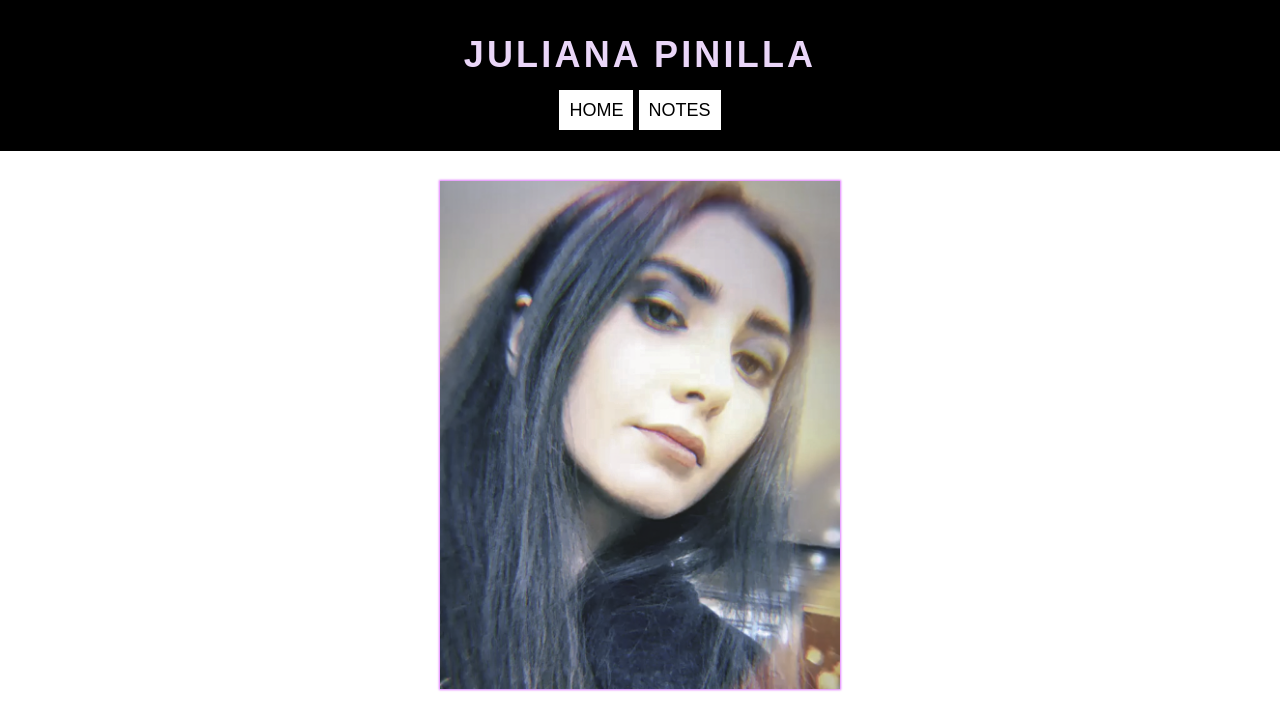
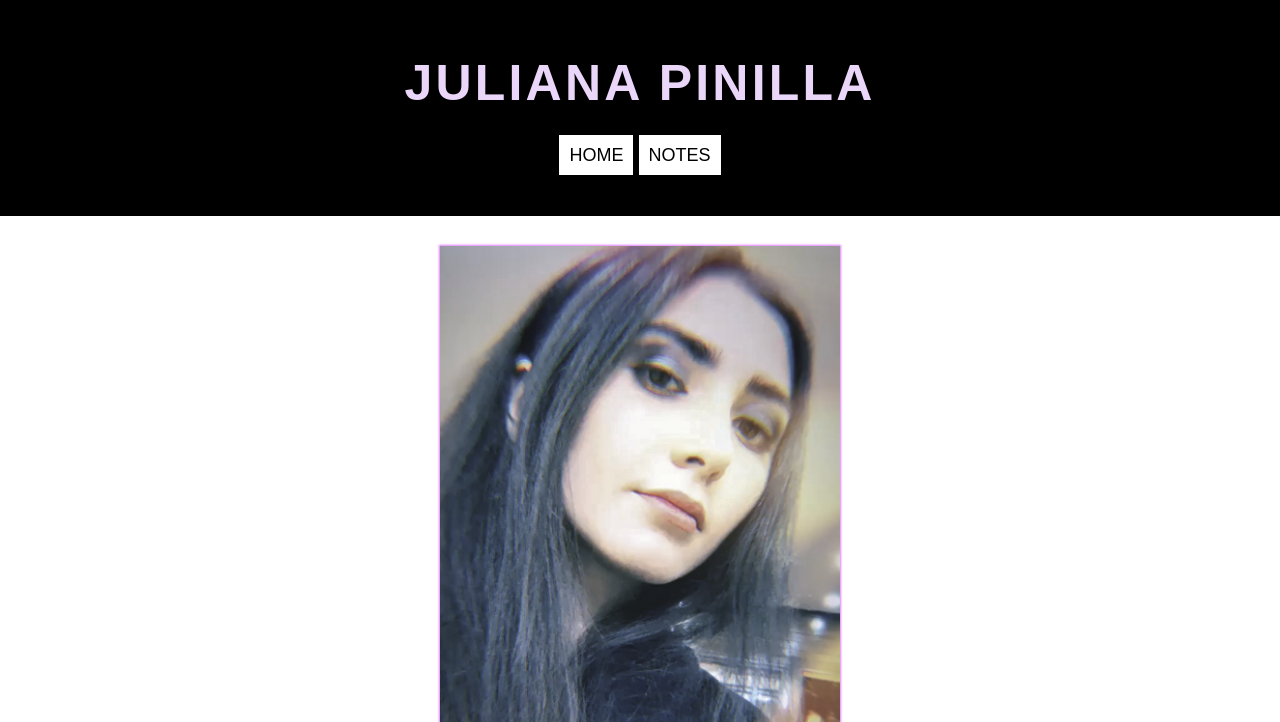
Before and after one commit to pinillah/html-assignment, a plain HTML site: page index.html in a window 1280 px wide. Shown: the top 722 px of the page. Drawn offline with Linux system fonts and the light colour scheme.

Commit message:
fixes css

```diff
--- a/css/main.css
+++ b/css/main.css
@@ -6,15 +6,17 @@ body {
     margin: 0px;
 }
 
+
+header {
+    margin-bottom: 30px;
+}
+
 header,
 footer {
     background-color: black;
     color: white;
     text-align: center;
-    padding-top: 10px;
-    padding-left: 50px;
-    padding-right: 50px;
-    padding-bottom: 30px;
+    padding: 20px;
 }
 
 p {
@@ -89,6 +91,7 @@ a:hover, a:focus {
 
 .site-title {
     color: rgb(234, 214, 248);
+    font-size: 50px;
     letter-spacing: 0.2rem;
     text-transform: uppercase;
 }
```
